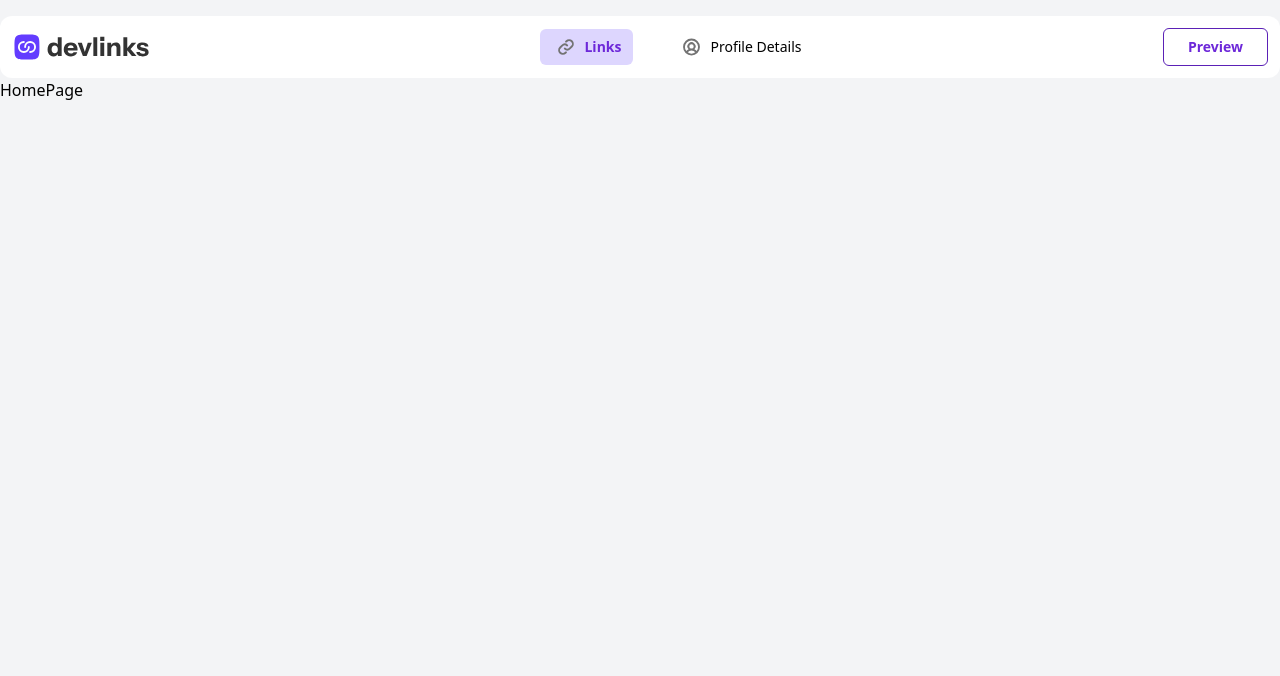
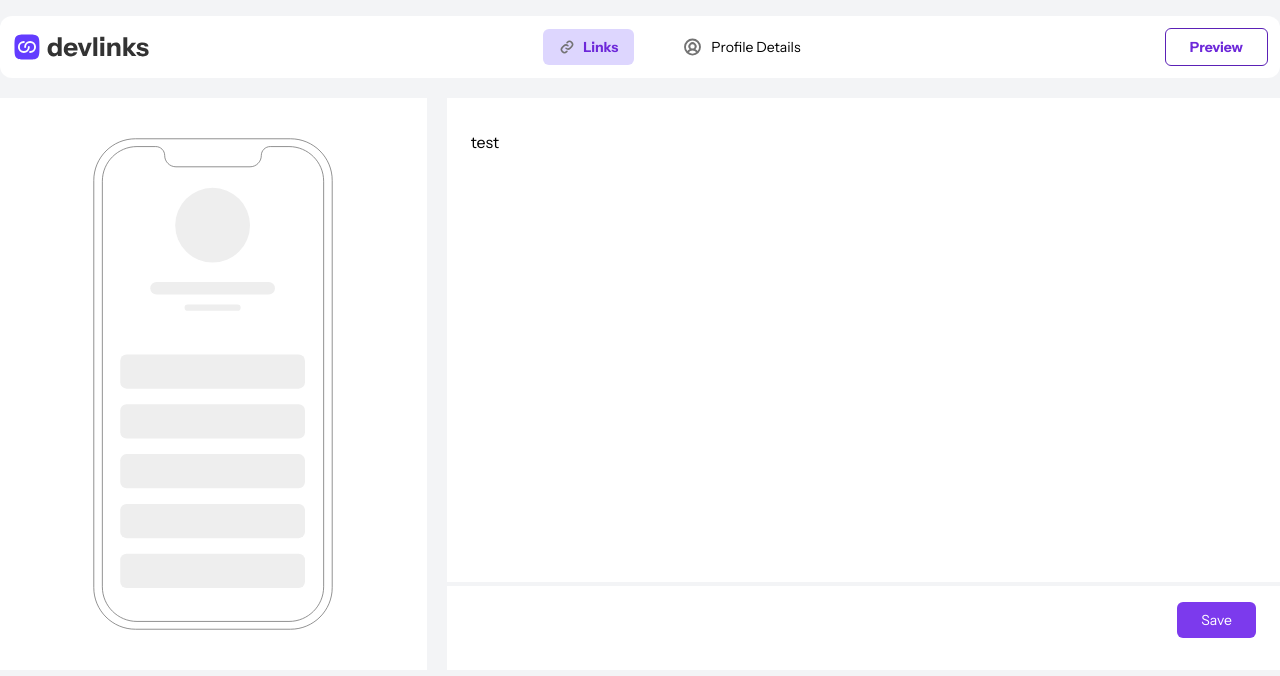
Before and after one commit to focuscw0w/linking-app, a Vue app: page / in a window 1280 px wide. Shown: the top 676 px of the page. Built offline with nearby package versions, Linux system fonts and the light colour scheme.

Commit message:
page layout

```diff
--- a/src/App.vue
+++ b/src/App.vue
@@ -2,12 +2,17 @@
   <div class="bg-gray-100 w-screen h-screen">
     <div class="container mx-auto pt-4">
       <Navigation />
-      <p>HomePage</p>
+      <div class="flex gap-5">
+        <Preview class="basis-1/3" />
+        <Customizer class="flex-grow" />
+      </div>
     </div>
   </div>
 </template>
 
 <script setup>
-import Navigation from "./components/Navigation/Navigation.vue";
+import Navigation from "./components/Navigation.vue";
+import Preview from "./components/Preview.vue";
+import Customizer from "./components/NavigationRoutingDIsplay.vue";
 
 </script>
--- /dev/null
+++ b/src/components/Navigation.vue
@@ -0,0 +1,23 @@
+<template>
+  <div class="flex justify-between items-center bg-white rounded-xl p-3 mb-5">
+    <a><img class="w-9/12" src="../assets/images/logo-devlinks-large.svg" alt="devlinks"></a>
+    <div class="flex gap-8">
+      <p @click="activeLink = 'Links'" class="active-link-default"
+         :class="[activeLink === 'Links' ? 'font-emphasized bg-violet-200 rounded-md' : '']">
+        <img src="../assets/icons/icon-link.svg" alt="Link icon">
+        Links
+      </p>
+      <p @click="activeLink = 'Profile Details'" class="active-link-default whitespace-nowrap"
+         :class="[activeLink === 'Profile Details' ? 'font-emphasized bg-violet-200 rounded-md' : '']">
+        <img src="../assets/icons/icon-profile-details-header.svg" alt="My profile icon">
+        Profile Details
+      </p>
+    </div>
+    <button class="font-emphasized p-3 border border-violet-800 rounded-md px-6 py-2">Preview</button>
+  </div>
+</template>
+
+<script setup>
+import {ref} from "vue";
+let activeLink = ref('Links');
+</script>
--- a/src/components/Navigation/Navigation.vue
+++ /dev/null
@@ -1,24 +0,0 @@
-<template>
-  <div class="flex justify-between items-center bg-white rounded-xl p-3">
-    <a><img class="w-9/12" src="../../assets/images/logo-devlinks-large.svg" alt="devlinks"></a>
-    <div class="flex gap-8">
-      <p @click="activeLink = 'Links'" class="text-sm flex gap-2 py-2 px-4 cursor-pointer"
-         :class="[activeLink === 'Links' ? 'font-emphasized bg-violet-200 rounded-md' : '']">
-        <img src="../../assets/icons/icon-link.svg" alt="Link icon">
-        Links
-      </p>
-      <p @click="activeLink = 'Profile Details'" class="text-sm whitespace-nowrap flex gap-2 py-2 px-4 cursor-pointer"
-         :class="[activeLink === 'Profile Details' ? 'font-emphasized bg-violet-200 rounded-md' : '']">
-        <img src="../../assets/icons/icon-profile-details-header.svg" alt="My profile icon">
-        Profile Details
-      </p>
-    </div>
-    <button class="font-emphasized p-3 border border-violet-800 rounded-md px-6 py-2">Preview</button>
-  </div>
-</template>
-
-<script setup>
-import {ref} from "vue";
-
-let activeLink = ref('Links');
-</script>
--- /dev/null
+++ b/src/components/NavigationRoutingDIsplay.vue
@@ -0,0 +1,13 @@
+<template>
+  <div class="flex justify-between flex-col bg-white py-8">
+    <div class="px-6">
+      <p>test</p>
+    </div>
+    <SaveProgress class="self-end" />
+  </div>
+</template>
+
+<script setup>
+
+import SaveProgress from "./SaveProgress.vue";
+</script>
--- /dev/null
+++ b/src/components/Preview.vue
@@ -0,0 +1,9 @@
+<template>
+  <div class="bg-white flex items-center justify-center p-10">
+      <img class="w-60" src="../assets/images/illustration-phone-mockup.svg" alt="Links preview">
+  </div>
+</template>
+
+<script setup>
+
+</script>
--- /dev/null
+++ b/src/components/SaveProgress.vue
@@ -0,0 +1,11 @@
+<template>
+  <div class="w-full flex align-bottom justify-end border-t-4 border-t-gray-100 px-6 pt-4 mt-1">
+    <div>
+      <button class="py-2 px-6 bg-violet-600 text-sm text-white rounded-md">Save</button>
+    </div>
+  </div>
+</template>
+
+<script setup>
+
+</script>
--- a/src/style.css
+++ b/src/style.css
@@ -1,3 +1,5 @@
+@import url('https://fonts.googleapis.com/css2?family=Instrument+Sans:wght@400;600;700&display=swap');
+
 @tailwind base;
 @tailwind components;
 @tailwind utilities;
@@ -8,8 +10,16 @@
   box-sizing: border-box;
 }
 
+body {
+  font-family: 'Instrument Sans', sans-serif;
+}
+
 /* custom styles */
 
 .font-emphasized {
   @apply text-sm text-violet-700 font-bold;
 }
+
+.active-link-default {
+  @apply text-sm flex items-center gap-2 py-2 px-4 cursor-pointer;
+}
```
Also changed, not shown: src/assets/images/illustration-phone-mockup.svg (added).
